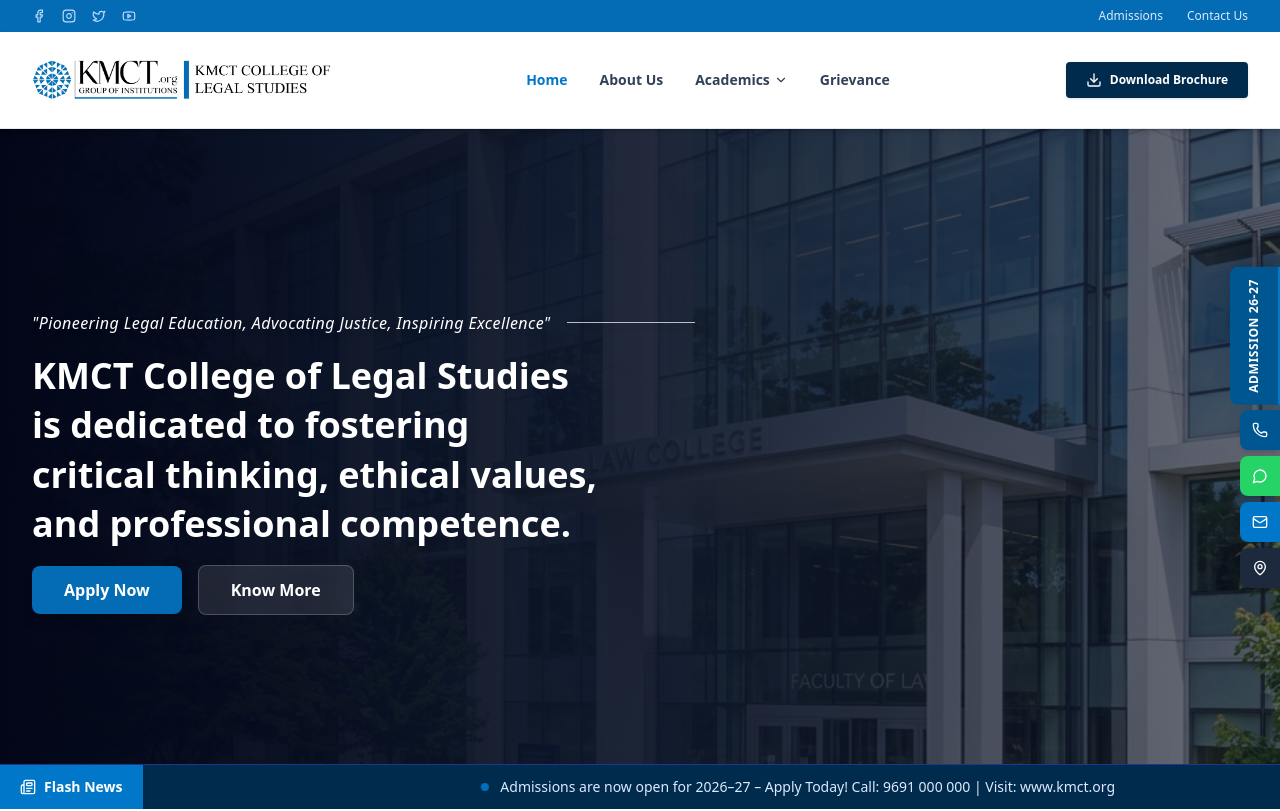
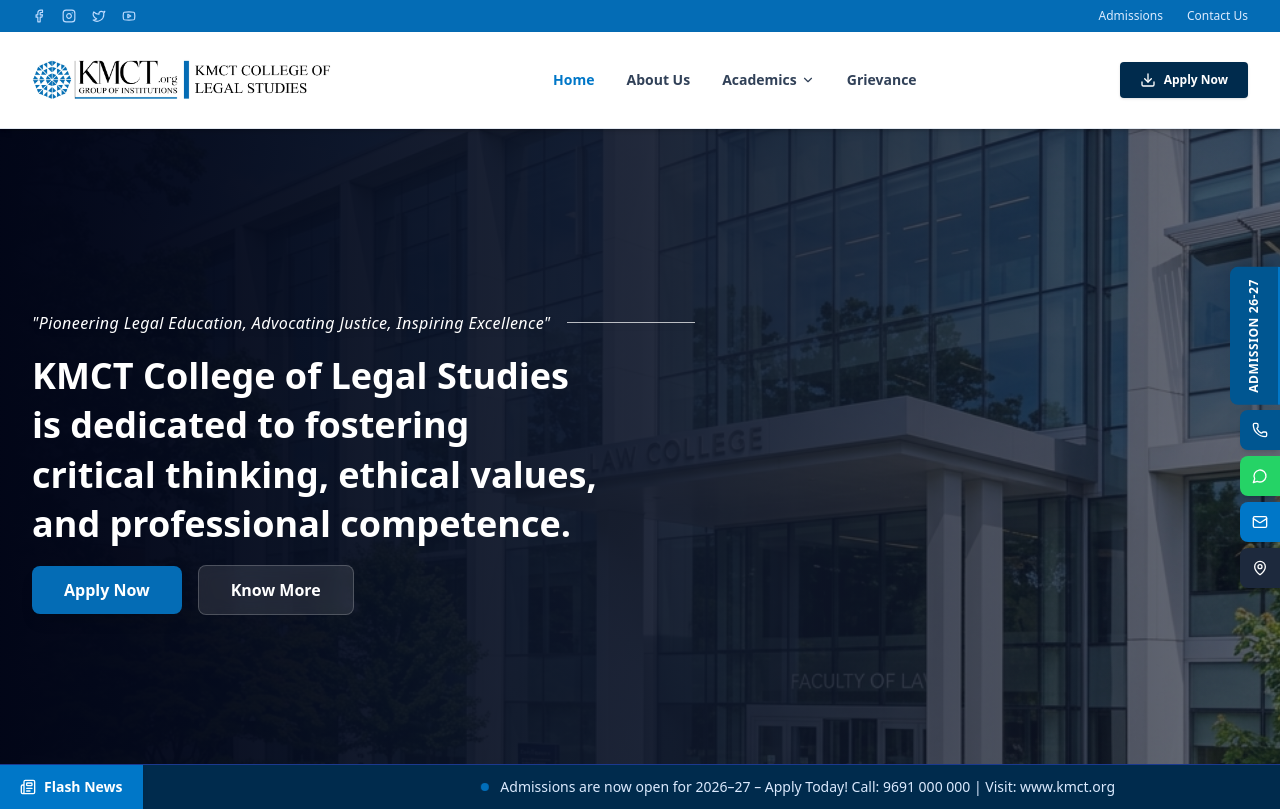
Before and after one commit to KMCT-DEV-TEAM/KLC-KSD, a Next.js app in the folder frontend/: page / in a window 1280 px wide. Shown: the top 811 px of the page. Built offline with nearby package versions, Linux system fonts and the light colour scheme.

Commit message:
home page designed

```diff
--- a/frontend/components/Navbar.jsx
+++ b/frontend/components/Navbar.jsx
@@ -139,12 +139,15 @@
 
           {/* Action Buttons (Right) */}
           <div className="hidden lg:flex items-center gap-3 shrink-0">
-            <div
-              className="inline-flex items-center gap-2 px-5 py-2.5 rounded bg-secondary hover:bg-primary text-white text-xs font-bold transition-all shadow-sm cursor-default"
+            <a
+              href="https://admissions.kmct.org/"
+              target="_blank"
+              rel="noopener noreferrer"
+              className="inline-flex items-center gap-2 px-5 py-2.5 rounded bg-secondary hover:bg-primary text-white text-xs font-bold transition-all shadow-sm"
             >
               <Download className="w-4 h-4 hover:bg-primary" />
-              <span>Download Brochure</span>
-            </div>
+              <span>Apply Now</span>
+            </a>
           </div>
 
           {/* Mobile Menu Button */}
@@ -190,11 +193,15 @@
           </nav>
 
           <div className="pt-6 border-t border-slate-100 flex flex-col gap-3">
-            <div
-              className="w-full text-center py-3 rounded bg-secondary hover:bg-primary text-white text-sm font-bold flex items-center justify-center gap-2 transition-all cursor-default"
+            <a
+              href="https://admissions.kmct.org/"
+              target="_blank"
+              rel="noopener noreferrer"
+              onClick={() => setMobileMenuOpen(false)}
+              className="w-full text-center py-3 rounded bg-secondary hover:bg-primary text-white text-sm font-bold flex items-center justify-center gap-2 transition-all"
             >
-              <Download className="w-4 h-4" /> Download Brochure
-            </div>
+              <Download className="w-4 h-4" /> Apply Now
+            </a>
           </div>
         </div>
       </div>
```
